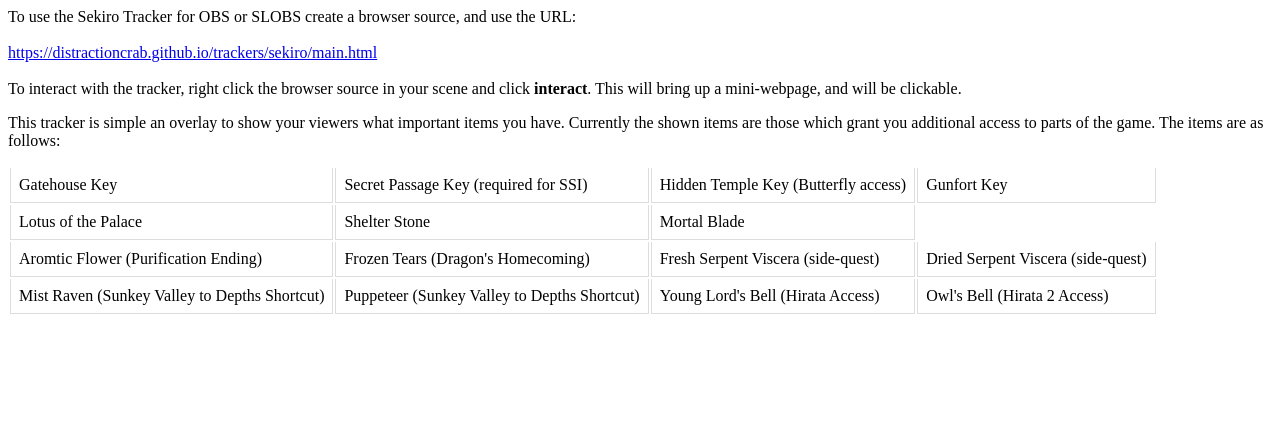
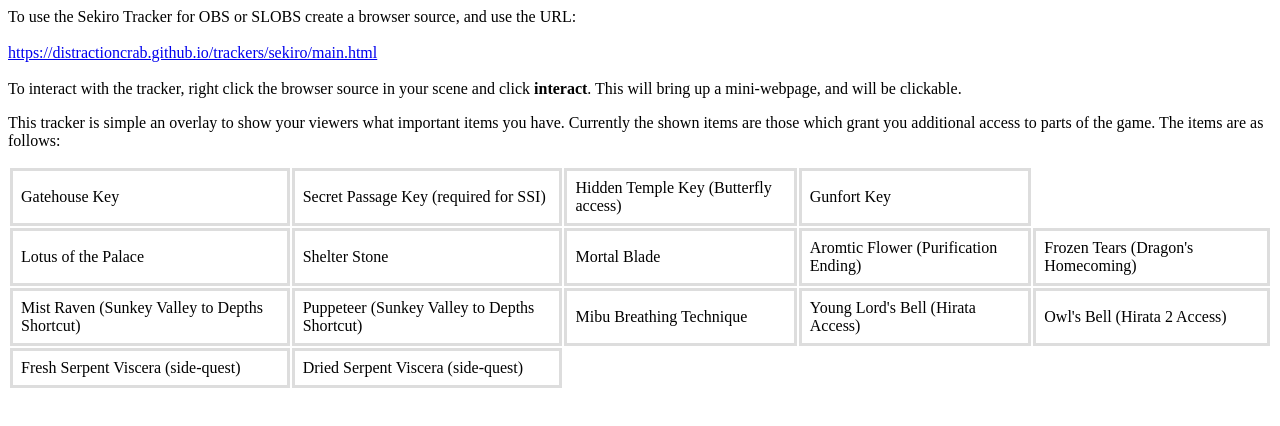
Before and after one commit to DistractionCrab/DistractionCrab.github.io, a plain HTML site: page trackers/sekiro/index.html in a window 1280 px wide. Drawn offline with Linux system fonts and the light colour scheme.

Commit message:
Updated Tracker with new icons

```diff
--- a/trackers/sekiro/index.html
+++ b/trackers/sekiro/index.html
@@ -6,9 +6,10 @@
 		th, td {
 			padding: 8px;
 			text-align: left;
-			border-bottom: 1px solid #ddd;
-			border-left: 1px solid #ddd;
-			border-right: 1px solid #ddd;
+			border-bottom: 3px solid #ddd;
+			border-left: 3px solid #ddd;
+			border-right: 3px solid #ddd;
+			border-top: 3px solid #ddd;
 		}
 	</style>
 </head>
@@ -41,18 +42,19 @@
 				<td>Lotus of the Palace</td>
 				<td>Shelter Stone</td>
 				<td>Mortal Blade</td>
-			</tr>
-			<tr>
 				<td>Aromtic Flower (Purification Ending)</td>
 				<td>Frozen Tears (Dragon's Homecoming)</td>
-				<td>Fresh Serpent Viscera (side-quest)</td>
-				<td>Dried Serpent Viscera (side-quest)</td>
 			</tr>
 			<tr>
 				<td>Mist Raven (Sunkey Valley to Depths Shortcut)</td>
 				<td>Puppeteer (Sunkey Valley to Depths Shortcut)</td>
+				<td>Mibu Breathing Technique</td>
 				<td>Young Lord's Bell (Hirata Access)</td>
 				<td>Owl's Bell (Hirata 2 Access)</td>
+			</tr>
+			<tr>
+				<td>Fresh Serpent Viscera (side-quest)</td>
+				<td>Dried Serpent Viscera (side-quest)</td>
 			</tr>
 		</table>
 	</p>
```
Also changed, not shown: trackers/sekiro/main.html (+21 -16 lines), trackers/sekiro/images/mibu_breathing.png (added), trackers/sekiro/images/puppeteer.jpg (deleted), trackers/sekiro/images/puppeteer.png (added).
